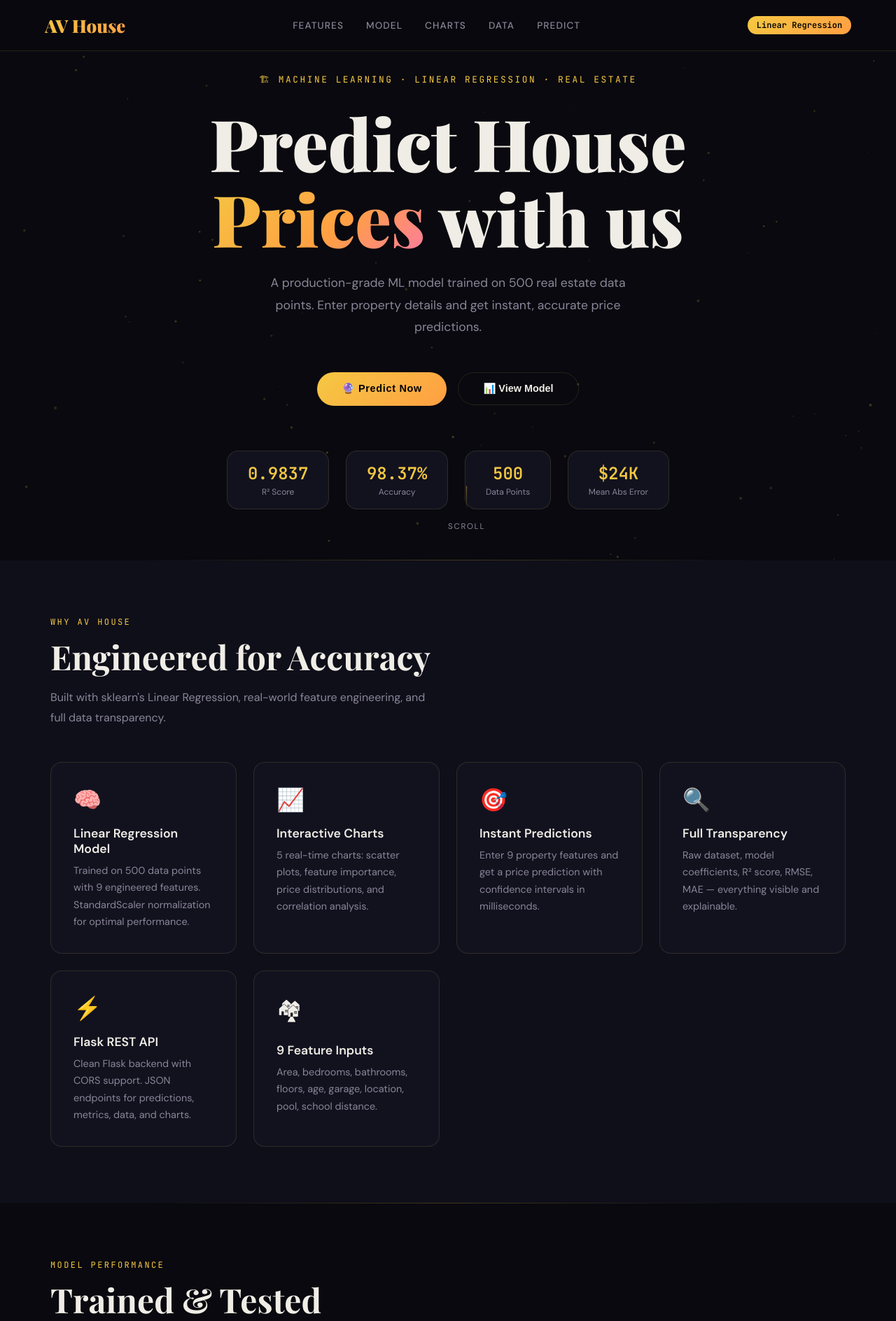
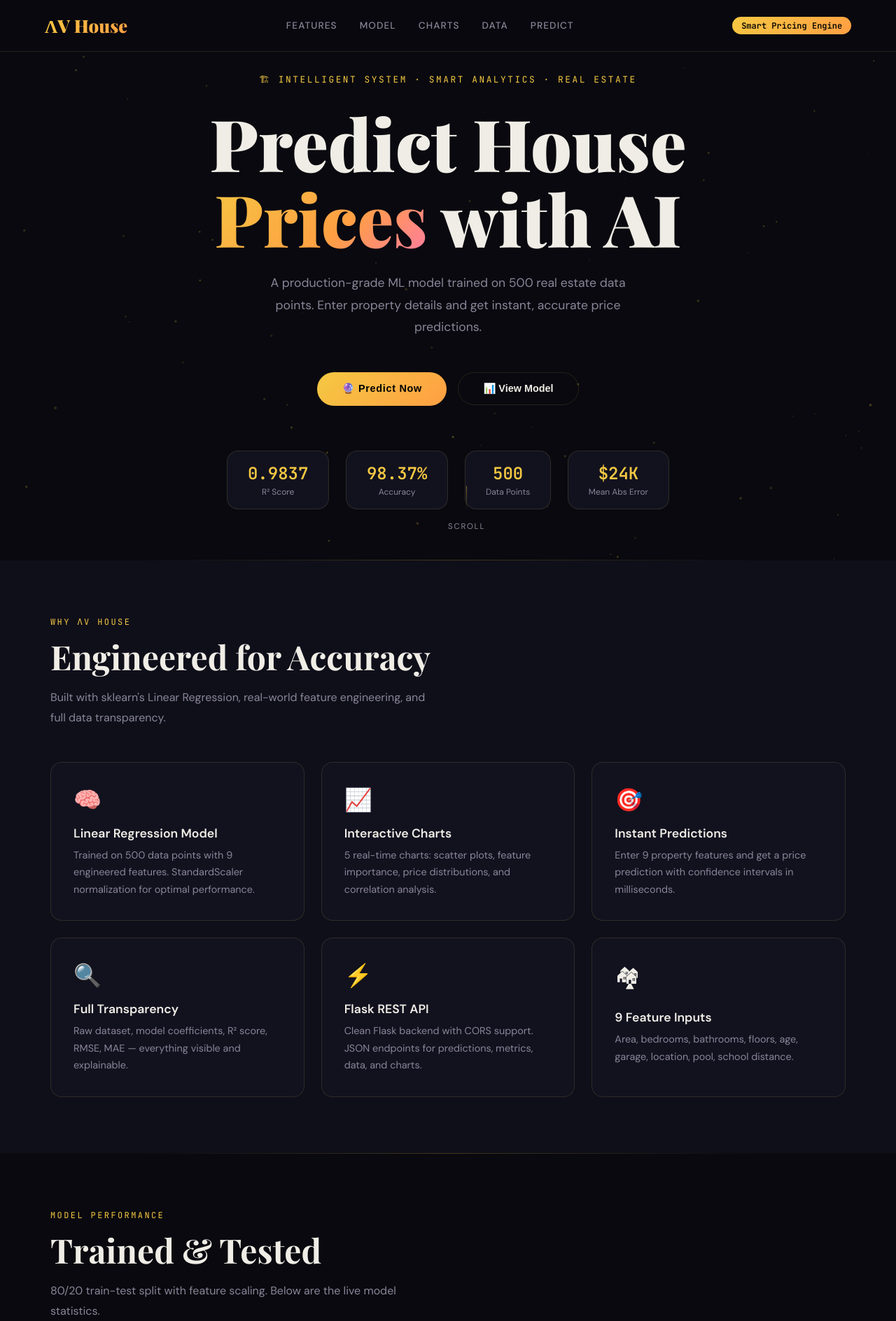
Before and after one commit to rahul2648/House-Ptrediction-Price, a Flask app: page / in a window 1280 px wide. Shown: the top 1888 px of the page at 70% size. Run offline with Flask 3, Linux system fonts and the light colour scheme.

Commit message:
update branding

```diff
--- a/templates/index.html
+++ b/templates/index.html
@@ -3,7 +3,7 @@
 <head>
   <meta charset="UTF-8" />
   <meta name="viewport" content="width=device-width, initial-scale=1.0" />
-  <title>AV House— AI Price Predictor</title>
+  <title>ΛV House— AI Price Predictor</title>
 
   <!-- Fonts -->
   <link rel="preconnect" href="https://fonts.googleapis.com" />
@@ -208,10 +208,13 @@
        FEATURES SECTION
     ───────────────────────────────────────── */
     #features { background: var(--bg2); }
-    .features-grid {
-      display: grid; grid-template-columns: repeat(auto-fit, minmax(250px, 1fr));
-      gap: 1.5rem; margin-top: 3rem;
-    }
+
+   .features-grid {
+  display: grid;
+  grid-template-columns: repeat(3, 1fr);
+  gap: 1.5rem;
+  margin-top: 3rem;
+}
     .feat-card {
       background: var(--card); border: 1px solid var(--border);
       border-radius: var(--r); padding: 2rem;
@@ -464,7 +467,7 @@
      NAVBAR
 ═══════════════════════════════════════════ -->
 <nav>
-  <div class="nav-logo">AV House</div>
+  <div class="nav-logo">ΛV House</div>
   <div class="nav-links">
     <a href="#features">Features</a>
     <a href="#metrics">Model</a>
@@ -472,16 +475,16 @@
     <a href="#data-section">Data</a>
     <a href="#predict">Predict</a>
   </div>
-  <div class="nav-badge">Linear Regression</div>
+  <div class="nav-badge">Smart Pricing Engine</div>
 </nav>
 
 <!-- ═══════════════════════════════════════════
      HERO
 ═══════════════════════════════════════════ -->
 <section id="hero">
-  <p class="hero-eyebrow">🏗 Machine Learning · Linear Regression · Real Estate</p>
+  <p class="hero-eyebrow">🏗 Intelligent System · Smart Analytics · Real Estate</p>
   <h1 class="hero-title">
-    Predict House<br/><span>Prices</span> with us
+    Predict House<br/><span>Prices</span> with AI
   </h1>
   <p class="hero-sub">
     A production-grade ML model trained on 500 real estate data points.
@@ -516,7 +519,7 @@
 ═══════════════════════════════════════════ -->
 <section id="features">
   <div class="section-inner reveal">
-    <p class="section-label">Why AV House</p>
+    <p class="section-label">Why ΛV House</p>
     <h2 class="section-title">Engineered for Accuracy</h2>
     <p class="section-desc">Built with sklearn's Linear Regression, real-world feature engineering, and full data transparency.</p>
 
@@ -743,7 +746,7 @@
         </div>
 
         <button class="predict-btn" id="predict-btn" onclick="runPrediction()">
-          🔮 Predict Price
+          🔮 Predict Price ΛV House
         </button>
       </div>
 
@@ -761,7 +764,7 @@
 
 <!-- FOOTER -->
 <footer>
-  <div class="footer-logo">AV House</div>
+  <div class="footer-logo">ΛV House</div>
   <div class="footer-text">Built with Flask · scikit-learn · Chart.js &nbsp;|&nbsp; Linear Regression Model</div>
 </footer>
 
```
